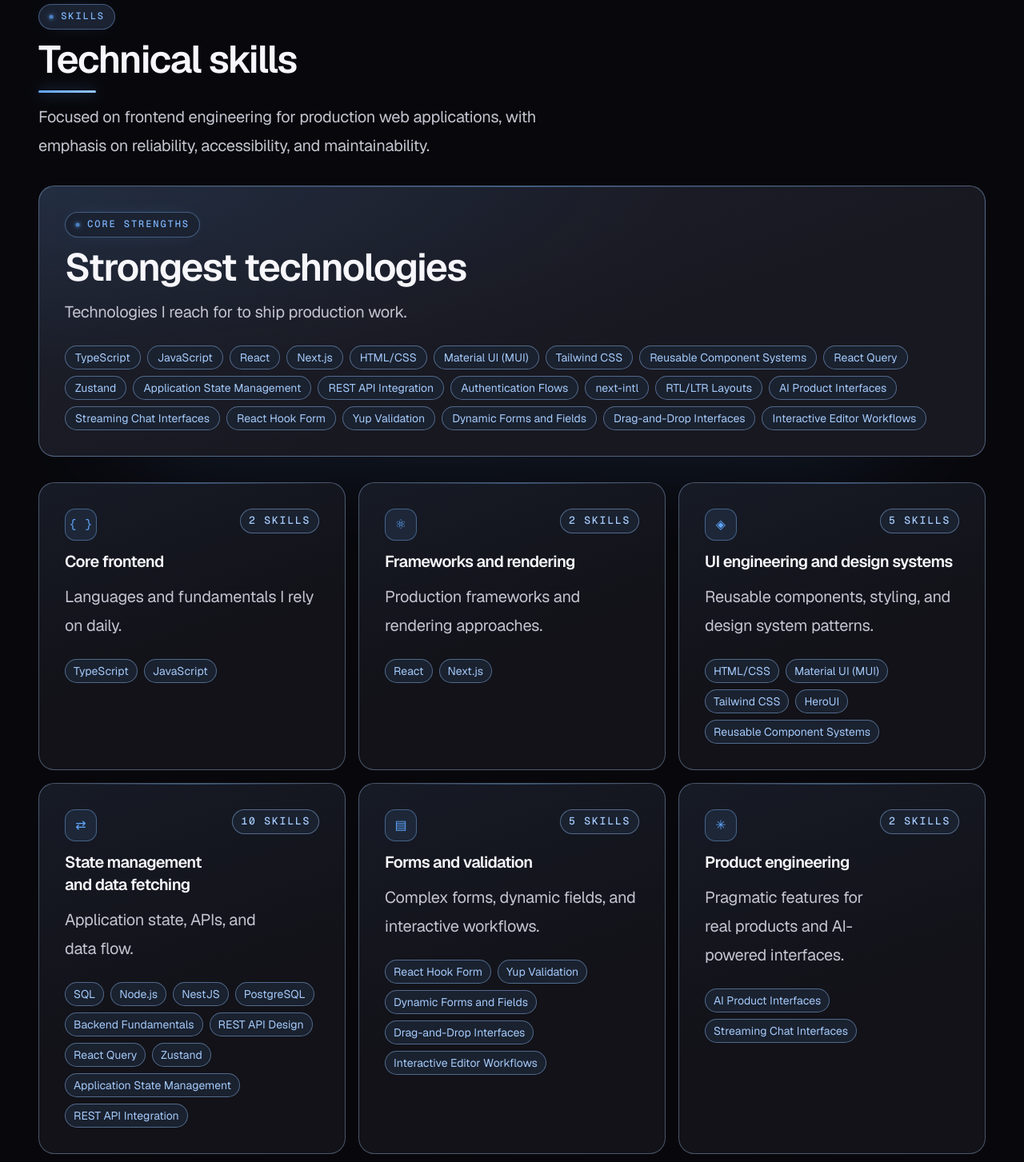
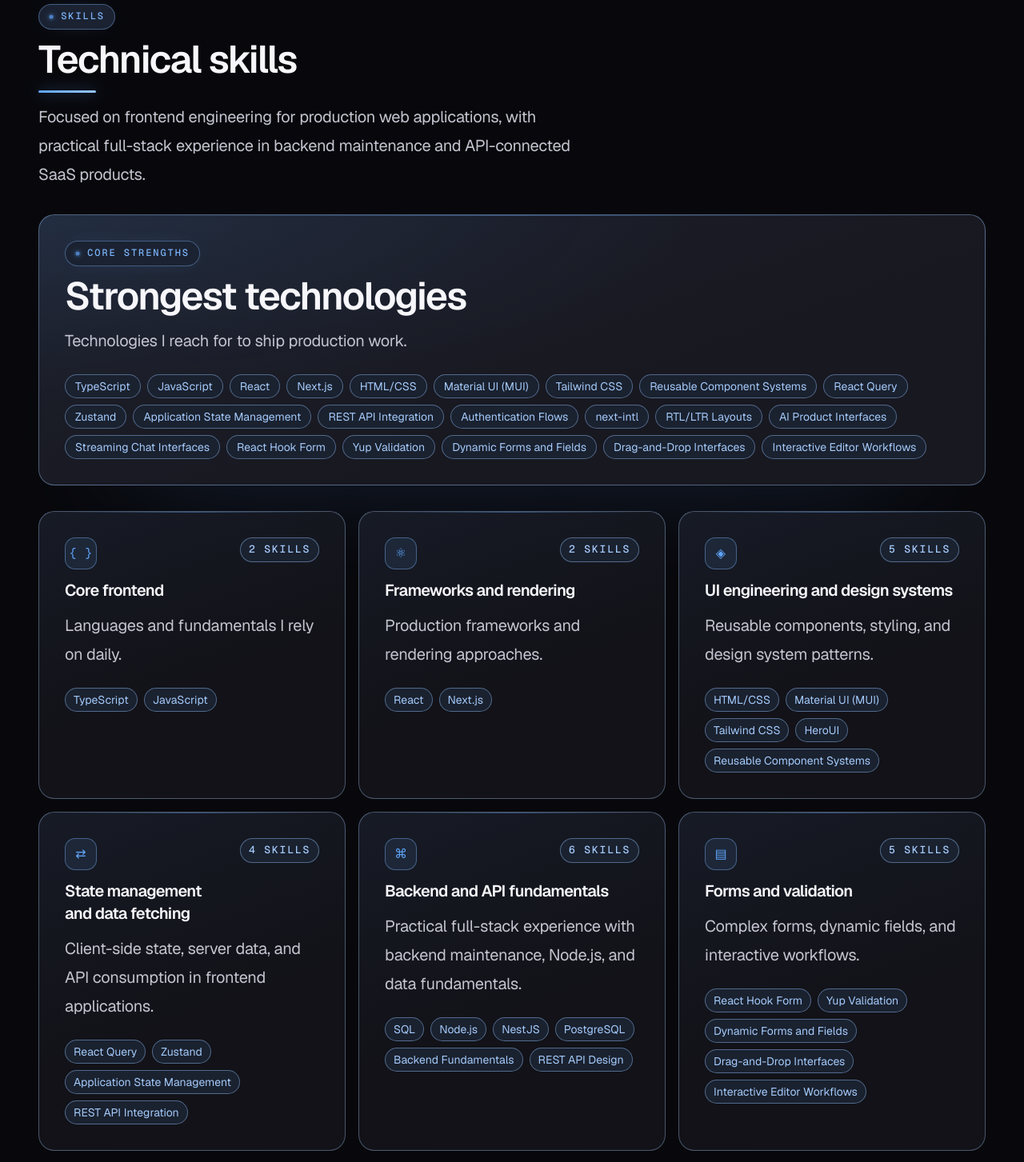
Before and after one commit to Mostafa-YMS/Portfolio, a Next.js app: page / in a window 1280 px wide. Shown: the part 4580-6033 px from the top of the page at 80% size. Built offline with nearby package versions, Linux system fonts and the light colour scheme; no server answers.

Commit message:
Give backend skills a dedicated portfolio category

```diff
--- a/src/components/skills/skills-section.tsx
+++ b/src/components/skills/skills-section.tsx
@@ -36,9 +36,16 @@ const skillSections: SkillSection[] = [
   {
     id: "data",
     title: "State management and data fetching",
-    description: "Application state, APIs, and data flow.",
+    description: "Client-side state, server data, and API consumption in frontend applications.",
     glyph: "⇄",
-    categories: ["state-data", "backend-api"],
+    categories: ["state-data"],
+  },
+  {
+    id: "backend",
+    title: "Backend and API fundamentals",
+    description: "Practical full-stack experience with backend maintenance, Node.js, and data fundamentals.",
+    glyph: "⌘",
+    categories: ["backend-api"],
   },
   {
     id: "forms",
@@ -120,8 +127,8 @@ export function SkillsSection() {
         <p className="section-eyebrow">Skills</p>
         <h2 className="section-title text-heading text-balance">Technical skills</h2>
         <p className="text-lede text-muted max-w-2xl text-pretty">
-          Focused on frontend engineering for production web applications, with emphasis on
-          reliability, accessibility, and maintainability.
+          Focused on frontend engineering for production web applications, with practical full-stack
+          experience in backend maintenance and API-connected SaaS products.
         </p>
       </header>
 
```
